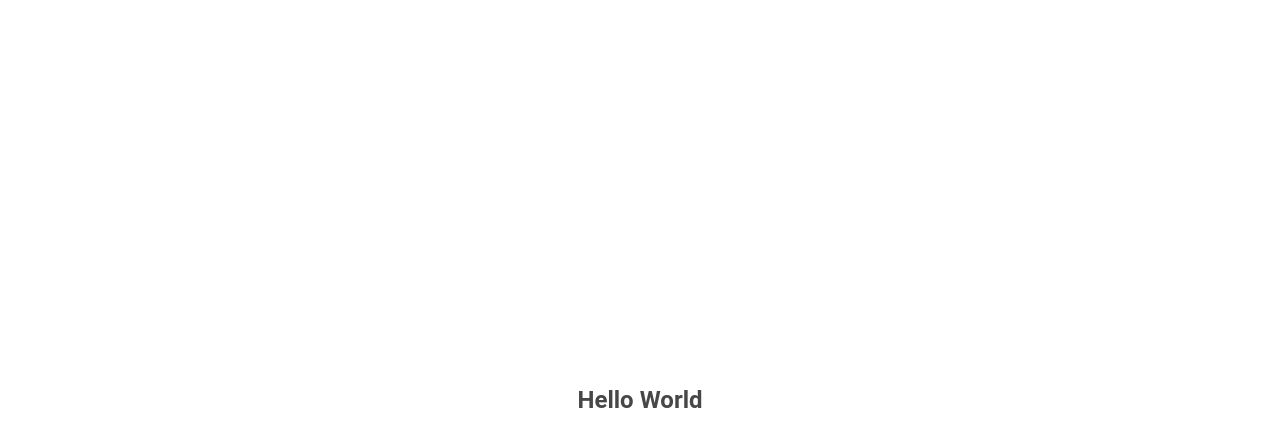
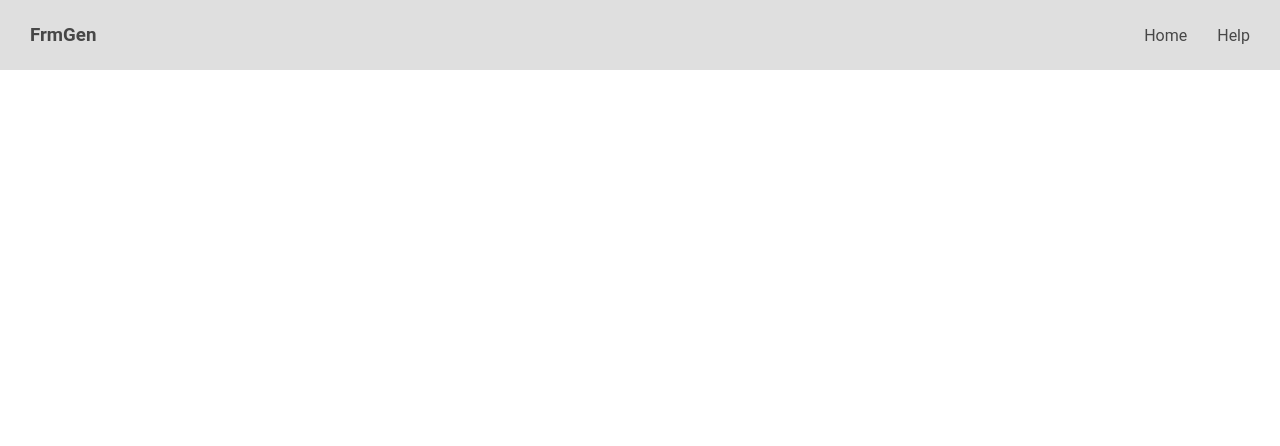
Before and after one commit to Sakamochanq/LaTex-Formula-Generator, a React (Create React App) app: page / in a window 1280 px wide. Shown: the top 446 px of the page. Built offline with nearby package versions, Linux system fonts and the light colour scheme.

Commit message:
feat: とりあえずHeaderComponentの作成

```diff
--- a/src/App.css
+++ b/src/App.css
@@ -4,9 +4,38 @@ body {
   font-family: 'Roboto', sans-serif;
 }
 
-.App {
-  position: absolute;
-  transform: translate(-50%, -50%);
-  top: 50%;
-  left: 50%;
+* {
+  box-sizing: border-box;
+  margin: 0;
+  padding: 0;
 }
+
+/* Header */
+
+header {
+  display: flex;
+  position: fixed;
+  width: 100%;
+  height: 70px;
+  background-color: rgb(223, 223, 223);
+  align-items: center;
+}
+
+.nav-logo {
+  margin-right: auto;
+  margin-left: 30px;
+}
+
+.menu-item {
+  list-style: none;
+  display: inline-block;
+  padding: 0px 30px 0px 0px;
+}
+
+.menu-item a {
+  text-decoration: none;
+  color: #474747;
+}
+.menu-item a:hover {
+  color: #686868;
+}
--- a/src/App.js
+++ b/src/App.js
@@ -1,9 +1,10 @@
+import Header from './components/Header';
 import './App.css';
 
 function App() {
   return (
     <div className="App">
-      <h2>Hello World</h2>
+      <Header />
     </div>
   );
 }
--- /dev/null
+++ b/src/components/Header.js
@@ -0,0 +1,16 @@
+import React from 'react'
+
+export const Header = () => {
+  return (
+    <header>
+      <h3 className="nav-logo">FrmGen</h3>
+      <nav>
+        <ul className='menu'>
+          <li className='menu-item'><a href="#">Home</a></li>
+          <li className='menu-item'><a href="https://github.com/Sakamochanq/LaTex-Formula-Generator/issues" target='_blank'>Help</a></li>
+        </ul>
+      </nav>
+    </header>
+  )
+}
+export default Header
```
